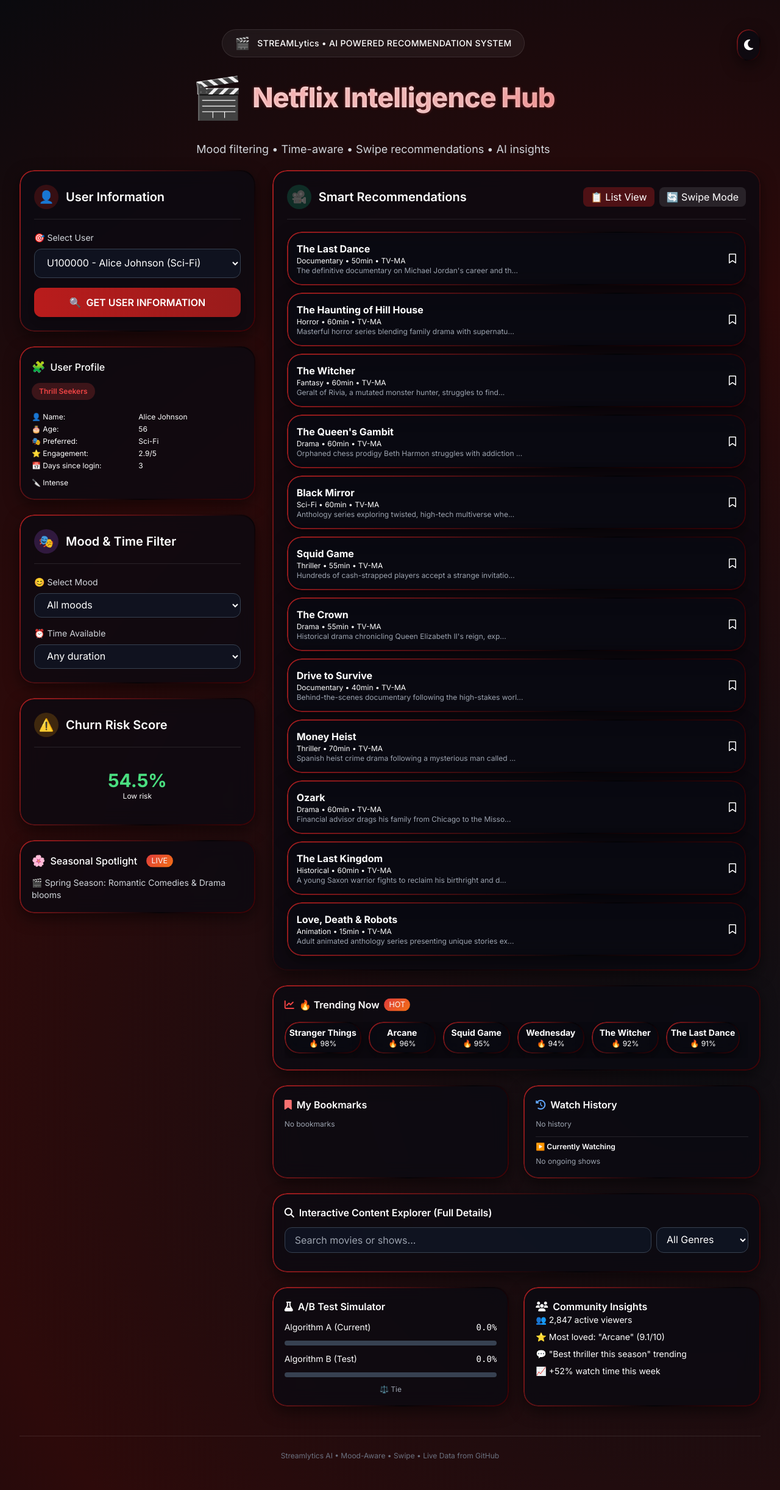
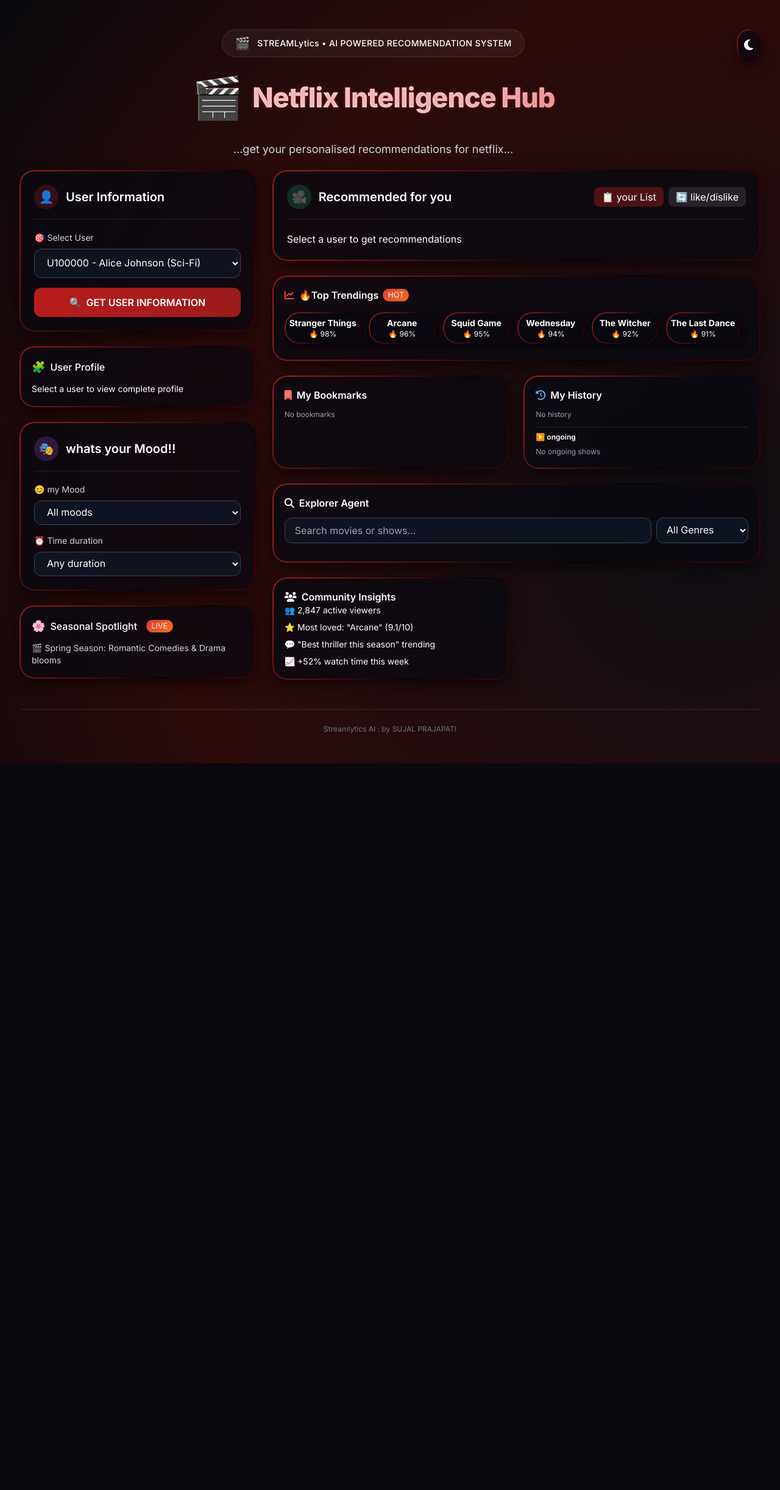
Before and after one commit to sujalprajapati979-png/streamlytics, a Flask app: page / in a window 1280 px wide. Shown: the whole page at 61% size. After the commit the page ends 1252 px from the top, so only its background shows below. Run offline with Flask 3, Linux system fonts and the light colour scheme; some libraries are stand-ins or nearby versions.

Commit message:
Update index.html

```diff
--- a/templates/index.html
+++ b/templates/index.html
@@ -307,7 +307,7 @@
                     <div class="glitch-logo" id="glitchLogo">🎬</div>
                     <h1 class="glitch-title" id="mainGlitchTitle">Netflix Intelligence Hub</h1>
                 </div>
-                <p class="text-gray-300 max-w-2xl mx-auto mt-2 text-lg">Mood filtering • Time-aware • Swipe recommendations • AI insights</p>
+                <p class="text-gray-300 max-w-2xl mx-auto mt-2 text-lg">...get your personalised recommendations for netflix...</p>
             </div>
             <div class="theme-toggle ml-4 p-3 glass-card rounded-full cursor-pointer" id="themeToggle">
                 <i class="fas fa-moon text-xl"></i>
@@ -345,24 +345,19 @@
                 </div>
 
                 <div class="glass-card p-6">
-                    <div class="flex items-center gap-3 border-b border-white/10 pb-4 mb-5"><div class="w-10 h-10 rounded-full bg-purple-500/20 flex items-center justify-center"><span class="text-xl">🎭</span></div><h2 class="text-xl font-semibold">Mood & Time Filter</h2></div>
+                    <div class="flex items-center gap-3 border-b border-white/10 pb-4 mb-5"><div class="w-10 h-10 rounded-full bg-purple-500/20 flex items-center justify-center"><span class="text-xl">🎭</span></div><h2 class="text-xl font-semibold">whats your Mood!!</h2></div>
                     <div class="space-y-4">
-                        <div><label class="text-sm text-gray-300 block mb-2">😊 Select Mood</label>
+                        <div><label class="text-sm text-gray-300 block mb-2">😊 my Mood</label>
                             <select id="moodSelect" class="w-full bg-gray-900/70 border border-gray-700 rounded-xl px-4 py-2">
                                 <option value="all">All moods</option><option value="funny">😂 Funny</option><option value="emotional">😢 Emotional</option><option value="mindbending">🧠 Mind-bending</option><option value="scary">👻 Scary</option><option value="romantic">💕 Romantic</option><option value="action">⚡ Action</option>
                             </select>
                         </div>
-                        <div><label class="text-sm text-gray-300 block mb-2">⏰ Time Available</label>
+                        <div><label class="text-sm text-gray-300 block mb-2">⏰ Time duration</label>
                             <select id="timeSelect" class="w-full bg-gray-900/70 border border-gray-700 rounded-xl px-4 py-2">
                                 <option value="any">Any duration</option><option value="short">📺 Short (<30 min)</option><option value="medium">🍿 Medium (30-60 min)</option><option value="long">🎬 Long (>60 min)</option>
                             </select>
                         </div>
                     </div>
-                </div>
-
-                <div class="glass-card p-6">
-                    <div class="flex items-center gap-3 border-b border-white/10 pb-4 mb-5"><div class="w-10 h-10 rounded-full bg-amber-500/20 flex items-center justify-center"><span class="text-xl">⚠️</span></div><h2 class="text-xl font-semibold">Churn Risk Score</h2></div>
-                    <div id="churnResult" class="text-center py-4">—</div>
                 </div>
 
                 <div class="glass-card p-5" id="seasonalAlert">
@@ -374,24 +369,24 @@
             <!-- RIGHT PANEL -->
             <div class="lg:col-span-2 space-y-6">
                 <div class="glass-card p-6">
-                    <div class="flex flex-wrap justify-between items-center border-b border-white/10 pb-4 mb-5"><div class="flex items-center gap-3"><div class="w-10 h-10 rounded-full bg-emerald-500/20 flex items-center justify-center"><span class="text-xl">🎥</span></div><h2 class="text-xl font-semibold">Smart Recommendations</h2></div><div class="flex gap-2"><button id="showListBtn" class="px-3 py-1 rounded-lg bg-red-600/30 hover:bg-red-600 transition">📋 List View</button><button id="showSwipeBtn" class="px-3 py-1 rounded-lg bg-white/10 hover:bg-white/20 transition">🔄 Swipe Mode</button></div></div>
-                    <div id="listView"><div id="recommendationList" class="space-y-3">Select a user and click analyze</div></div>
+                    <div class="flex flex-wrap justify-between items-center border-b border-white/10 pb-4 mb-5"><div class="flex items-center gap-3"><div class="w-10 h-10 rounded-full bg-emerald-500/20 flex items-center justify-center"><span class="text-xl">🎥</span></div><h2 class="text-xl font-semibold">Recommended for you</h2></div><div class="flex gap-2"><button id="showListBtn" class="px-3 py-1 rounded-lg bg-red-600/30 hover:bg-red-600 transition">📋 your List</button><button id="showSwipeBtn" class="px-3 py-1 rounded-lg bg-white/10 hover:bg-white/20 transition">🔄 like/dislike</button></div></div>
+                    <div id="listView"><div id="recommendationList" class="space-y-3">Select a user to get recommendations</div></div>
                     <div id="swipeView" class="hidden"><div id="swipeStack" class="relative w-full max-w-md mx-auto"></div><div class="flex justify-center gap-6 mt-6"><button id="swipeLeftBtn" class="w-14 h-14 rounded-full bg-red-600/30 hover:bg-red-600 transition text-2xl">✗</button><button id="swipeRightBtn" class="w-14 h-14 rounded-full bg-emerald-600/30 hover:bg-emerald-600 transition text-2xl">✓</button></div></div>
                 </div>
-                <div class="glass-card p-5"><div class="flex items-center gap-2 mb-4"><i class="fas fa-chart-line text-red-500"></i><h3 class="font-semibold">🔥 Trending Now</h3><span class="trending-badge text-xs px-2 py-0.5 rounded-full text-white">HOT</span></div><div id="trendingList" class="flex gap-3 overflow-x-auto pb-2"></div></div>
-                <div class="grid grid-cols-1 md:grid-cols-2 gap-6"><div class="glass-card p-5"><h3 class="font-semibold flex items-center gap-2 mb-3"><i class="fas fa-bookmark text-red-400"></i> My Bookmarks</h3><div id="bookmarksList" class="text-sm space-y-1"></div></div><div class="glass-card p-5"><h3 class="font-semibold flex items-center gap-2 mb-3"><i class="fas fa-history text-blue-400"></i> Watch History</h3><div id="historyList" class="text-sm space-y-1"></div><div class="mt-3 pt-2 border-t border-white/10"><h4 class="text-xs font-semibold mb-2">▶️ Currently Watching</h4><div id="ongoingList" class="text-xs text-gray-300"></div></div></div></div>
+                <div class="glass-card p-5"><div class="flex items-center gap-2 mb-4"><i class="fas fa-chart-line text-red-500"></i><h3 class="font-semibold">🔥Top Trendings</h3><span class="trending-badge text-xs px-2 py-0.5 rounded-full text-white">HOT</span></div><div id="trendingList" class="flex gap-3 overflow-x-auto pb-2"></div></div>
+                <div class="grid grid-cols-1 md:grid-cols-2 gap-6"><div class="glass-card p-5"><h3 class="font-semibold flex items-center gap-2 mb-3"><i class="fas fa-bookmark text-red-400"></i> My Bookmarks</h3><div id="bookmarksList" class="text-sm space-y-1"></div></div><div class="glass-card p-5"><h3 class="font-semibold flex items-center gap-2 mb-3"><i class="fas fa-history text-blue-400"></i> My History</h3><div id="historyList" class="text-sm space-y-1"></div><div class="mt-3 pt-2 border-t border-white/10"><h4 class="text-xs font-semibold mb-2">▶️ ongoing</h4><div id="ongoingList" class="text-xs text-gray-300"></div></div></div></div>
 
                 <!-- Interactive Content Explorer with FULL details -->
                 <div class="glass-card p-5">
-                    <h3 class="font-semibold flex items-center gap-2 mb-3"><i class="fas fa-search"></i> Interactive Content Explorer (Full Details)</h3>
+                    <h3 class="font-semibold flex items-center gap-2 mb-3"><i class="fas fa-search"></i>Explorer Agent</h3>
                     <div class="flex gap-2 mb-3 flex-wrap"><input type="text" id="searchInput" placeholder="Search movies or shows..." class="flex-1 bg-gray-900/70 border border-gray-700 rounded-xl px-4 py-2"><select id="genreFilter" class="bg-gray-900/70 border border-gray-700 rounded-xl px-3 py-2"><option value="all">All Genres</option></select></div>
                     <div id="explorerResults" class="grid grid-cols-1 gap-3 max-h-96 overflow-y-auto pr-1"></div>
                 </div>
 
-                <div class="grid grid-cols-1 md:grid-cols-2 gap-6"><div class="glass-card p-5"><h3 class="font-semibold flex items-center gap-2"><i class="fas fa-flask"></i> A/B Test Simulator</h3><div class="mt-3 space-y-3"><div class="flex justify-between text-sm"><span>Algorithm A (Current)</span><span id="ctrA" class="font-mono">0%</span></div><div class="w-full bg-gray-700 rounded-full h-2"><div id="ctrABar" class="bg-red-500 h-2 rounded-full w-0"></div></div><div class="flex justify-between text-sm mt-2"><span>Algorithm B (Test)</span><span id="ctrB" class="font-mono">0%</span></div><div class="w-full bg-gray-700 rounded-full h-2"><div id="ctrBBar" class="bg-emerald-500 h-2 rounded-full w-0"></div></div><p id="abWinner" class="text-xs text-center text-gray-400 mt-2">Click recommendations to vote</p></div></div><div class="glass-card p-5"><h3 class="font-semibold flex items-center gap-2"><i class="fas fa-users"></i> Community Insights</h3><div id="communityInsights" class="space-y-2 text-sm"><p>👥 2,847 active viewers</p><p>⭐ Most loved: "Arcane" (9.1/10)</p><p>💬 "Best thriller this season" trending</p><p>📈 +52% watch time this week</p></div></div></div>
+                <div class="grid grid-cols-1 md:grid-cols-2 gap-6"><div class="glass-card p-5"><h3 class="font-semibold flex items-center gap-2"><i class="fas fa-users"></i> Community Insights</h3><div id="communityInsights" class="space-y-2 text-sm"><p>👥 2,847 active viewers</p><p>⭐ Most loved: "Arcane" (9.1/10)</p><p>💬 "Best thriller this season" trending</p><p>📈 +52% watch time this week</p></div></div></div>
             </div>
         </div>
-        <div class="mt-12 text-center text-gray-500 text-xs border-t border-white/10 pt-6">Streamlytics AI • Mood-Aware • Swipe • Live Data from GitHub</div>
+        <div class="mt-12 text-center text-gray-500 text-xs border-t border-white/10 pt-6">Streamlytics AI : by SUJAL PRAJAPATI</div>
     </div>
 
     <script>
```
